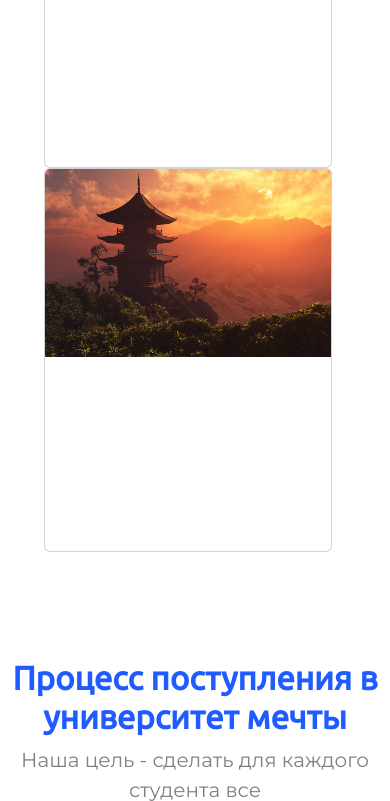
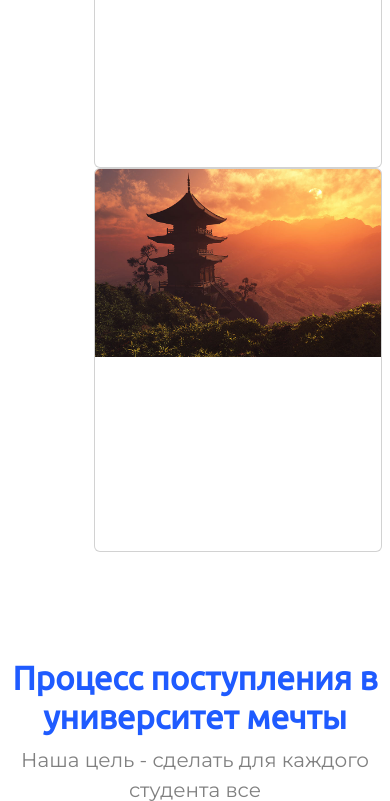
Before and after one commit to Yerassyliitu/turkdunyasi, a Django app: page / in a window 390 px wide. Shown: the part 1631-2432 px from the top of the page. Run offline with Django 4.2, Linux system fonts and the light colour scheme; data that the repository does not hold is empty; some libraries are stand-ins or nearby versions.

Commit message:
design over 1

```diff
--- a/index/templates/index/index.html
+++ b/index/templates/index/index.html
@@ -66,6 +66,7 @@
         <div class="container">
           <h1>Сотрудничаем более 10 университетами</h1>
           <h1>из Турции и Китая </h1>
+          <div class="sec3div">
             <ul class="sec3-list">
               <div class="row">
                 <div class="col-md-6 col-sm-12">
@@ -90,6 +91,7 @@
                 </div>
               </div>
             </ul>
+          </div>
         </div>
       </div>
     <section id="section3">
--- a/static/css/main.css
+++ b/static/css/main.css
@@ -14,6 +14,11 @@ body{
     list-style-type: none;
     color: #1f5bff;
     font-weight: 700;
+}
+@media only screen and (max-width: 768px){
+    .sec3div{
+    margin-left: 50px;
+    }
 }
 @media only screen and (min-width: 768px){
     .nav-item{
```
Lines whose indentation alone changed are shown as unchanged.
